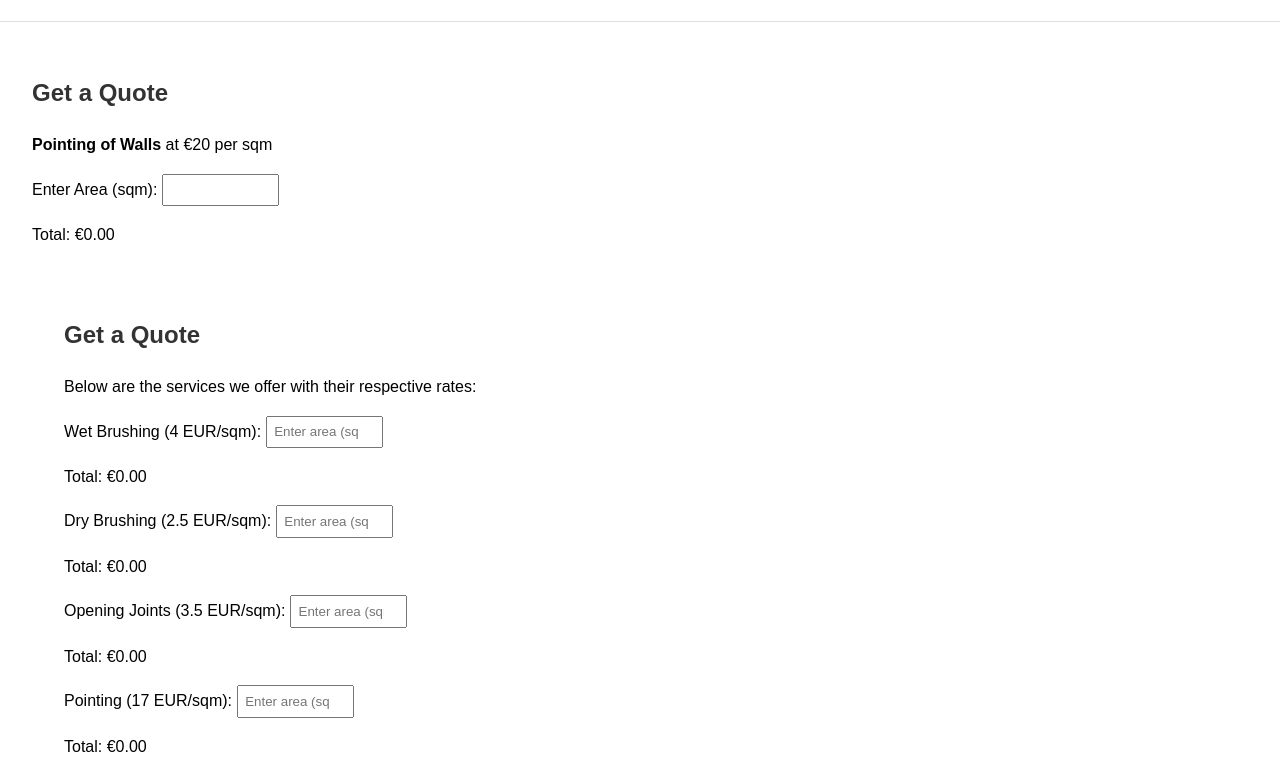
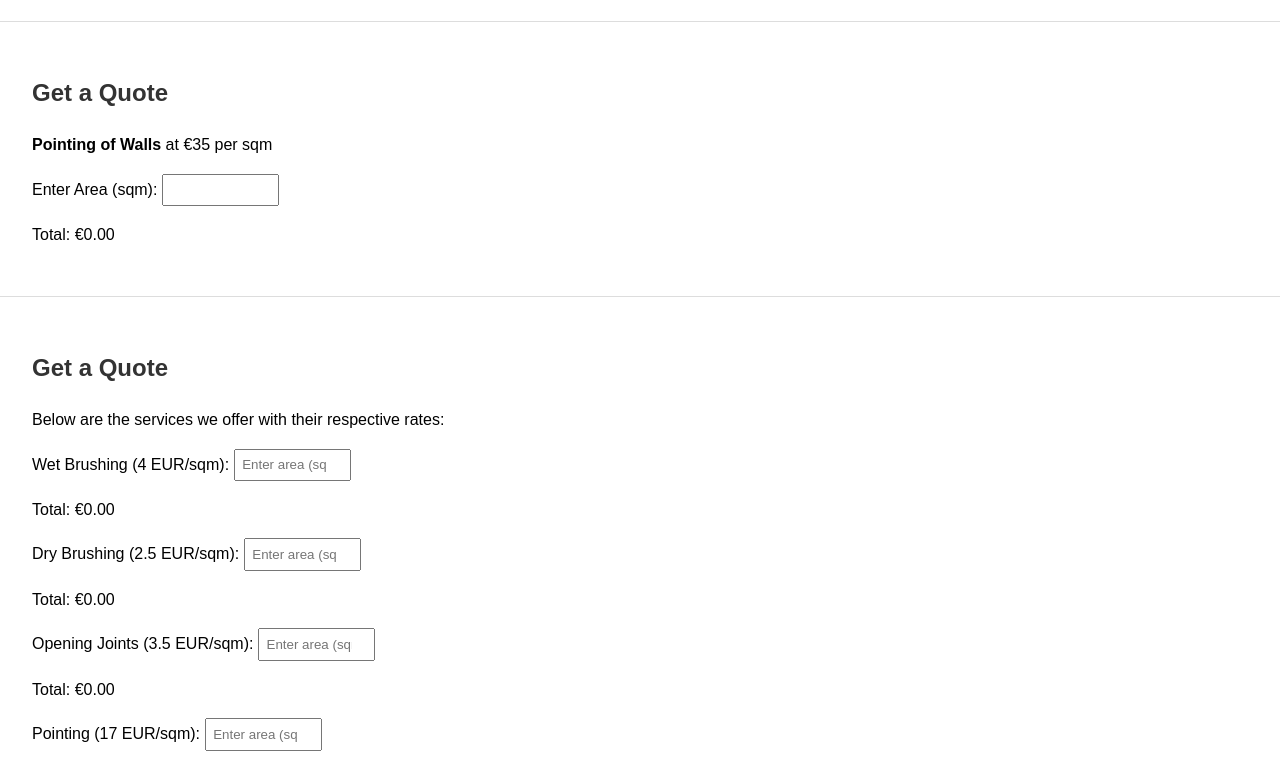
Before and after one commit to kaimo84/malta-stone-restoration, a plain HTML site: page index.html in a window 1280 px wide. Shown: the part 340-1104 px from the top of the page. Drawn offline with Linux system fonts and the light colour scheme.

Commit message:
Update index.html

```diff
--- a/index.html
+++ b/index.html
@@ -43,11 +43,13 @@
 
   <section id="quote">
     <h2>Get a Quote</h2>
-    <p><strong>Pointing of Walls</strong> at €20 per sqm</p>
+    <p><strong>Pointing of Walls</strong> at €35 per sqm</p>
     <label for="sqm">Enter Area (sqm):</label>
     <input type="number" id="sqm" oninput="calculateTotal()" />
     <p id="total">Total: €0.00</p>
-<section id="quote">
+  </section>
+
+    <section id="quote">
     <h2>Get a Quote</h2>
     <p>Below are the services we offer with their respective rates:</p>
 
```
